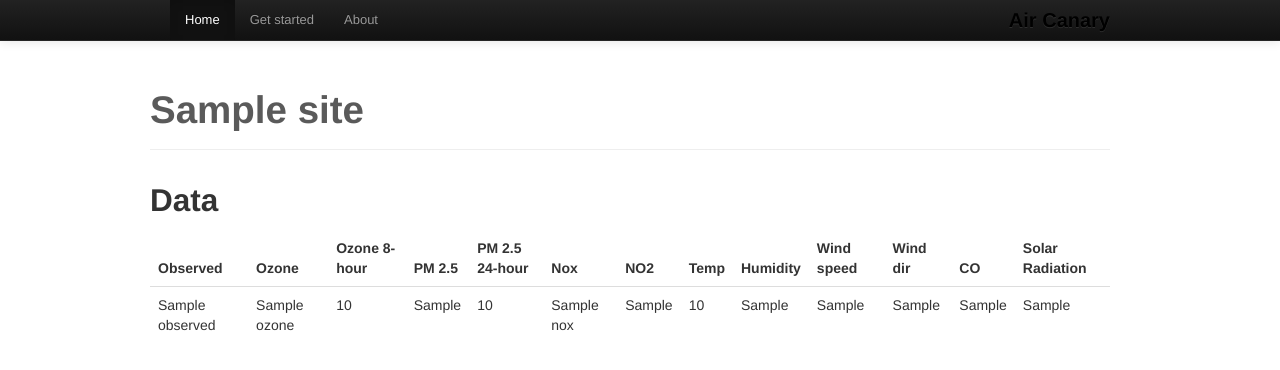
After one commit to jonstjohn/air-canary-web, a Flask app: template templates/site.html in a window 1280 px wide. The commit adds this page. Shown: the top 370 px of the page. Run offline with Flask 2, Linux system fonts and the light colour scheme; the template is opened without the code that fills it: most values are stand-ins (such as "Sample title", 1, 10 or a date in 2020); parts of the project's set-up code (start-up, migrations or seed data) failed here and were passed over.

Commit message:
Working on site page

```diff
--- a/acapp.py
+++ b/acapp.py
@@ -30,6 +30,14 @@ app.debug = True
 def index():
 
     return render_template('index.html')
+
+@app.route('/site/<code>')
+def site(code):
+
+   site = Site.from_code(code)
+
+   return render_template('site.html', site = site, data = site.data(10))
+
 
 @app.route('/api/forecast/<code>')
 def api_forecast(code):
--- /dev/null
+++ b/templates/base.html
@@ -0,0 +1,40 @@
+<!DOCTYPE html>
+<html>
+<head>
+    <title>Air Canary</title>
+    <meta name="viewport" content="width=device-width, initial-scale=1.0">
+    <!-- Bootstrap -->
+    <link href="/static/css/bootstrap.min.css" rel="stylesheet" media="screen">
+    <link href="/static/css/main.css" rel="stylesheet" media="screen">
+</head>
+<body>
+    <div class="navbar navbar-inverse navbar-fixed-top">
+        <div class="navbar-inner">
+            <div class="container">
+                <button type="button" class="btn btn-navbar" data-toggle="collapse" data-target=".nav-collapse">
+                    <span class="icon-bar"></span>
+                    <span class="icon-bar"></span>
+                    <span class="icon-bar"></span>
+                </button>
+                <a class="brand" href="/">Air Canary</a>
+                <div class="nav-collapse collapse">
+                    <ul class="nav">
+                    <li class="active">
+                        <a href="/">Home</a>
+                    </li>
+                    <li>
+                        <a href="/api">Get started</a>
+                    </li>
+                    <li class="">
+                        <a href="/about">About</a>
+                    </li>
+                    </ul>
+                </div>
+            </div>
+        </div>
+    </div>
+    {% block content %}{% endblock %}
+    <script src="http://code.jquery.com/jquery.js"></script>
+    <script src="/static/js/bootstrap.min.js"></script>
+</body>
+</html>
--- /dev/null
+++ b/templates/site.html
@@ -0,0 +1,52 @@
+{% extends 'base.html' %}
+
+{% block content %}
+    <div class="container">
+        <div class="row">
+            <section>
+                <div class="page-header">
+                    <h1>{{ site.name }}</h1>
+                </div>
+                <h2>Data</h2>
+                <table class="table">
+                <thead>
+                <tr>
+                    <th>Observed</th>
+                    <th>Ozone</th>
+                    <th>Ozone 8-hour</th>
+                    <th>PM 2.5</th>
+                    <th>PM 2.5 24-hour</th>
+                    <th>Nox</th>
+                    <th>NO2</th>
+                    <th>Temp</th>
+                    <th>Humidity</th>
+                    <th>Wind speed</th>
+                    <th>Wind dir</th>
+                    <th>CO</th>
+                    <th>Solar Radiation</th>
+                </tr>
+                </thead>
+                <tbody>
+                {% for d in data %}
+                    <tr>
+                        <td>{{ d.observed }}</td>
+                        <td>{{ d.ozone }}</td>
+                        <td>{{ d.ozone_8hr_avg }}</td>
+                        <td>{{ d.pm25 }}</td>
+                        <td>{{ d.pm25_24hr_avg }}</td>
+                        <td>{{ d.nox }}</td>
+                        <td>{{ d.no2 }}</td>
+                        <td>{{ d.temperature }}</td>
+                        <td>{{ d.relative_humidity }}</td>
+                        <td>{{ d.wind_speed }}</td>
+                        <td>{{ d.wind_diretion }}</td>
+                        <td>{{ d.co }}</td>
+                        <td>{{ d.solar_radiation }}</td>
+                    </tr>
+                {% endfor %}
+                </tbody>
+                </table>
+            </section>
+        </div>
+    </div>
+{% endblock %}
```
Also changed, not shown: templates/index.html (+4 -39 lines).
